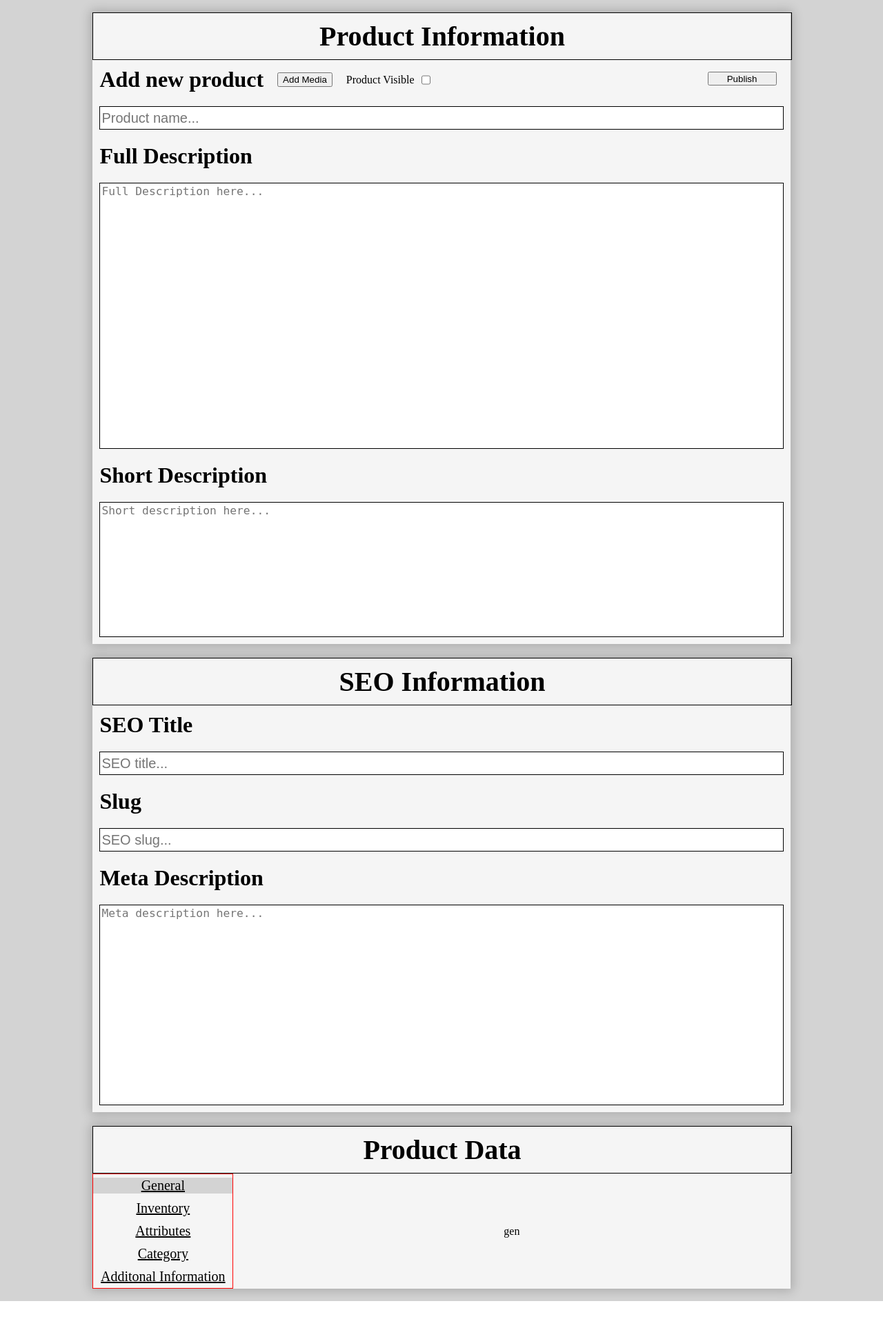
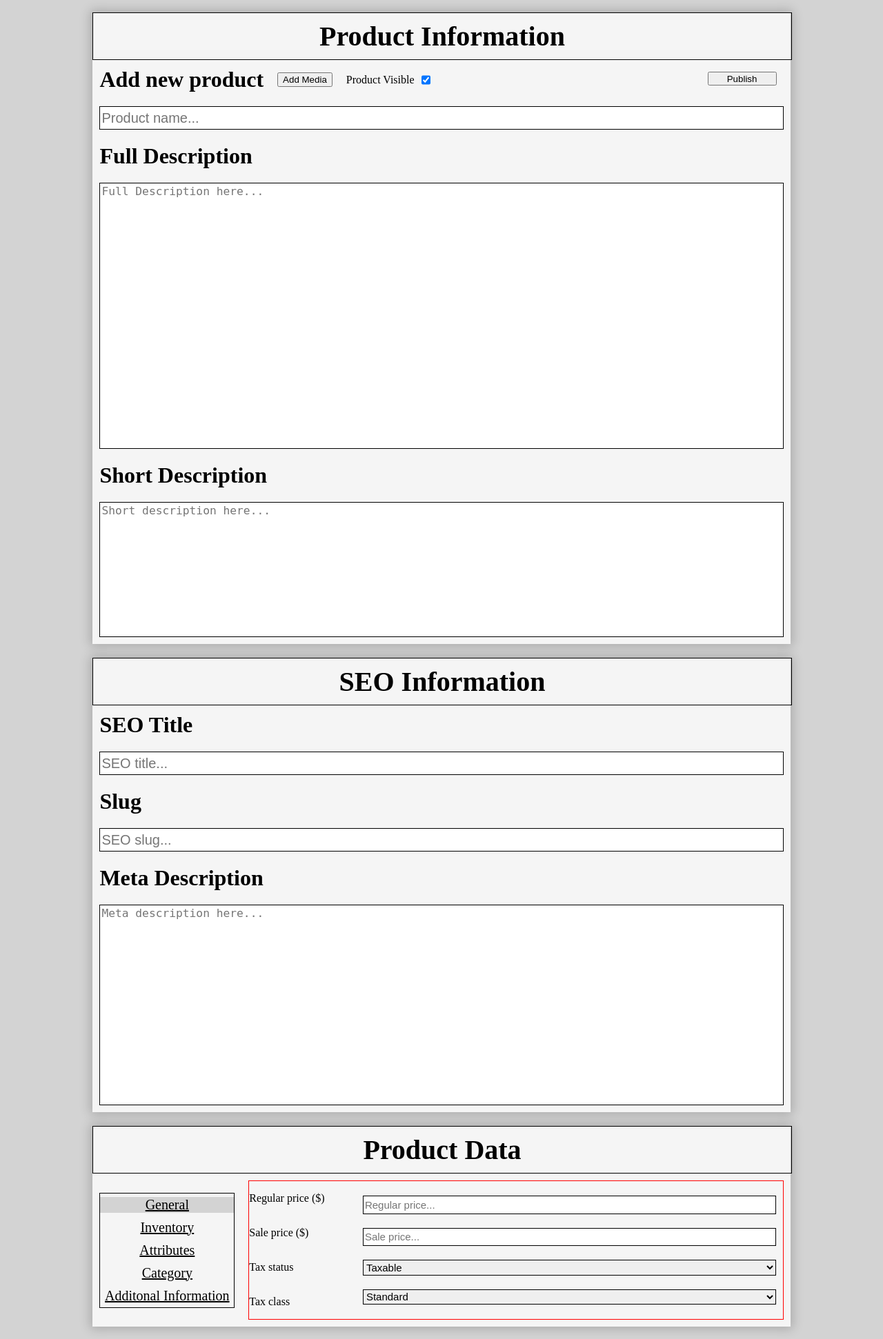
Before and after one commit to gedizz/Front-End-Resources, a PHP site: page / in a window 1280 px wide. Shown: the whole page at 69% size. Before the commit the page ends 1887 px from the top, so only its background shows below. Run offline with PHP 8.4, Linux system fonts and the light colour scheme.

Commit message:
data now saves in the database

```diff
--- a/Incomplete Projects/Product Uploader/index.php
+++ b/Incomplete Projects/Product Uploader/index.php
@@ -1,3 +1,44 @@
+<?php
+
+if(strtoupper($_SERVER['REQUEST_METHOD']) === 'POST') {
+    require 'includes/conn.php';
+	if (isset($_POST['visible'])) {
+		$visible = 1;
+	} else {
+		$visible = 0;
+	}
+    $name = $_POST['productname'];
+	$full_desc = $_POST['desc'];
+	$short_desc = $_POST['shortdesc'];
+	$seo_title = $_POST['seotitle'];
+	$seo_slug = $_POST['seoslug'];
+	$meta_desc = $_POST['metadesc'];
+	$price = $_POST['price'];
+	$sale_price = $_POST['saleprice'];
+	$tax_status = $_POST['taxstatus'];
+	$tax_class = $_POST['taxclass'];
+	$sku = $_POST['sku'];
+	if (isset($_POST['managestock'])) {
+		$manage_stock = 1;
+	} else {
+		$manage_stock = 0;
+	}
+	$stock_status = $_POST['stockstatus'];
+	$brewery = $_POST['brewery'];
+	$style = $_POST['style'];
+	$abv = $_POST['abv'];
+	$ibu = $_POST['ibu'];
+
+
+    $sql = 'INSERT INTO product_info (visibility, name, full_desc, short_desc, seo_title, seo_slug, seo_meta_desc, price, sale_price, tax_status, tax_class, sku, stock_managed, stock_status, brewery, style, abv, ibu) VALUES (?, ?, ?, ?, ?, ?, ?, ?, ?, ?, ?, ?, ?, ?, ?, ?, ?, ?)';
+    $statement = $pdo->prepare($sql)->execute([$visible, $name, $full_desc, $short_desc, $seo_title, $seo_slug, $meta_desc, $price, $sale_price, $tax_status, $tax_class, $sku, $manage_stock, $stock_status, $brewery, $style, $abv, $ibu]);
+
+}
+
+
+?>
+
+
 <!DOCTYPE html>
 <html lang="en">
 <head>
@@ -50,7 +91,7 @@ Product Data Section:
 
 <main>
 
-<form id="product" type="hidden" action="#post.php" method="post"></form>
+<form id="product" type="hidden" action="index.php" method="post"></form>
 
 	<div class="product-info">
 		<div class="section-header">
@@ -61,14 +102,14 @@ Product Data Section:
 			<h1>Add new product</h1>
 			<button>Add Media</button>
 			<label for="visible">Product Visible</label>
-			<input form="product" type="checkbox" name="visible" id="visible">
+			<input form="product" type="checkbox" name="visible" id="visible" checked="checked">
 
 		</div>
-		<input form="product" type="text" name="product-name" placeholder="Product name...">
+		<input form="product" type="text" name="productname" placeholder="Product name...">
 		<h1>Full Description</h1>
-		<textarea form="product" type="textarea" name="description" placeholder="Full Description here..." rows="20"></textarea>
+		<textarea form="product" type="textarea" name="desc" placeholder="Full Description here..." rows="20"></textarea>
 		<h1>Short Description</h1>
-		<textarea form="product" type="textarea" name="shortdescription" placeholder="Short description here..." rows="10"></textarea>
+		<textarea form="product" type="textarea" name="shortdesc" placeholder="Short description here..." rows="10"></textarea>
 	</div>
 
 	<div class="seo">
@@ -76,12 +117,36 @@ Product Data Section:
 			<h1>SEO Information</h1>
 		</div>
 		<h1>SEO Title</h1>
-		<input form="product" type="text" name="seo-title" placeholder="SEO title...">
+		<input form="product" type="text" name="seotitle" placeholder="SEO title...">
 		<h1>Slug</h1>
-		<input form="product" type="text" name="seo-slug" placeholder="SEO slug...">
+		<input form="product" type="text" name="seoslug" placeholder="SEO slug...">
 		<h1>Meta Description</h1>
-		<textarea form="product" type="textarea" name="meta-description" placeholder="Meta description here..." rows="15"></textarea>
+		<textarea form="product" type="textarea" name="metadesc" placeholder="Meta description here..." rows="15"></textarea>
 	</div>
+
+	<!--
+	Product Data Section:
+    - General:
+        - Regular price
+        - sale price
+        - tax status
+        - tax class
+    - Inventory:
+        - SKU
+        - Manage stock y/n
+    - Attributes:
+        - Add size, color, etc to product
+    - Categories:
+        - Add new category
+        - Select from current
+    - Additional Information:
+        - Brewery/Cidery
+        - Style
+        - ABV
+        - IBU
+
+
+	-->
 
 	<div class="product-data">
 
@@ -101,19 +166,75 @@ Product Data Section:
 			<div class="data">
 
 				<div class="general">
-					gen
+					<div class="labels">
+						<p>Regular price ($)</p>
+						<p>Sale price ($)</p>
+						<p>Tax status</p>
+						<p>Tax class</p>
+					</div>
+					<div class="inputs">
+						<input form="product" type="text" name="price" placeholder="Regular price...">
+						<input form="product" type="text" name="saleprice" placeholder="Sale price...">
+						<select form="product" name="taxstatus">
+							<option value="Taxable" selected="selected">Taxable</option>
+							<option value="Shipping Only">Shipping Only</option>
+							<option value="None">None</option>
+						</select>
+						<select form="product" name="taxclass">
+							<option value="Standard" selected="selected">Standard</option>
+							<option value="Reduced">Reduced</option>
+							<option value="Zero">Zero</option>
+						</select>
+					</div>
 				</div>
 				<div class="inventory">
-					inv
+				<div class="labels">
+						<p>SKU</p>
+						<p>Manage Stock?</p>
+						<p>Stock status</p>
+					</div>
+					<div class="inputs">
+						<input form="product" type="text" name="sku" placeholder="SKU...">
+						<label>
+							<input form="product" type="checkbox" name="managestock" checked="checked">
+							Enable stock management at product level
+						</label>
+						<select form="product" name="stockstatus">
+							<option value="In stock" selected="selected">In stock</option>
+							<option value="Out of stock">Out of stock</option>
+							<option value="On Backorder">On backorder</option>
+						</select>
+					</div>
 				</div>
+
+				<!-- Needs a lot of JS and formatting-->
 				<div class="attributes">
 					attr
 				</div>
+				<!-- Needs a lot of JS and formatting-->
 				<div class="category">
 					cat
 				</div>
+				<!--
+				- Additional Information:
+					- Brewery/Cidery
+					- Style
+					- ABV
+					- IBU
+				-->
 				<div class="additional-information">
-					add
+					<div class="labels">
+						<p>Brewery/Cidery</p>
+						<p>Style</p>
+						<p>ABV</p>
+						<p>IBU</p>
+					</div>
+					<div class="inputs">
+						<input form="product" type="text" name="brewery" placeholder="Brewery name...">
+						<input form="product" type="text" name="style" placeholder="Style...">
+						<input form="product" type="text" name="abv" placeholder="ABV...">
+						<input form="product" type="text" name="ibu" placeholder="IBU...">
+					</div>
 				</div>
 
 			</div>
@@ -124,7 +245,7 @@ Product Data Section:
 	</div>
 	<script src="product-data.js"></script>
 
-
+<!-- Popups -->
 
 
 </main>
--- a/Incomplete Projects/Product Uploader/style.css
+++ b/Incomplete Projects/Product Uploader/style.css
@@ -13,22 +13,22 @@ main {
 }
 
 /* ELEMENT STYLES */
-input {
+input, select {
     height: 1.5em;
 }
 
-textarea, input {
+textarea, input, select {
     resize: none;
     font-size: 1.25em;
     border: 1px solid black;
 }
 
-textarea:focus, input:focus {
+textarea:focus, input:focus, select:focus {
     outline: none;
     box-shadow: 0px 0px 15px 3px rgba(0, 0, 0, 0.3);
 }
 
-input, h1, textarea {
+input, h1, textarea, select {
     margin: 10px;
 }
 
@@ -102,12 +102,13 @@ input, h1, textarea {
     display: flex;
     align-items: center;
     justify-content: center;
+    margin: 10px;
 }
 
 .sidebar {
     flex-direction: column;
     flex-basis: 20%;
-    border: 1px solid red;
+    border: 1px solid black;
 }
 
 .sidebar a {
@@ -125,6 +126,31 @@ input, h1, textarea {
     flex-basis: 80%;
 }
 
+.data> * {
+    display: flex;
+    flex-direction: row;
+    align-items: left;
+    justify-content: center;
+    width: 100%;
+    border: 1px solid red;
+}
+
+.data> * .labels, .inputs {
+    display: flex;
+    flex-direction: column;
+    align-items: left;
+    justify-content: center;
+}
+
+.data> * .labels {
+    flex-basis: 20%;
+}
+
+.data> * .inputs {
+    font-size: 0.75em;
+    flex-basis: 80%;
+}
+
 .active {
     background-color: lightgray;
 }
```
Also changed, not shown: Incomplete Projects/Product Uploader/includes/conn.php (added, +28 -0 lines), Incomplete Projects/Product Uploader/conn.php (deleted).
